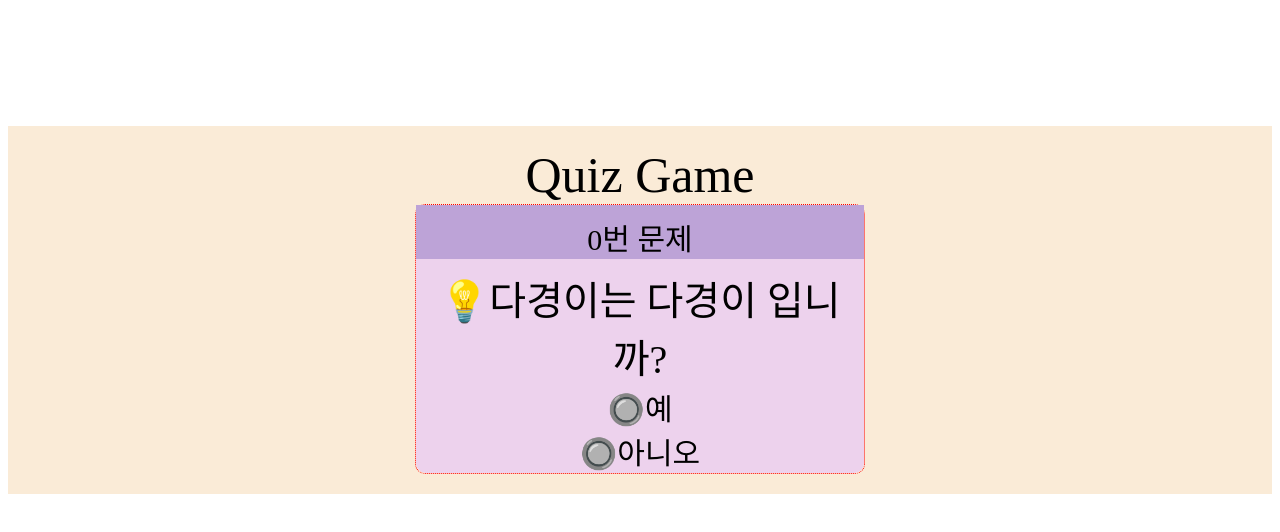
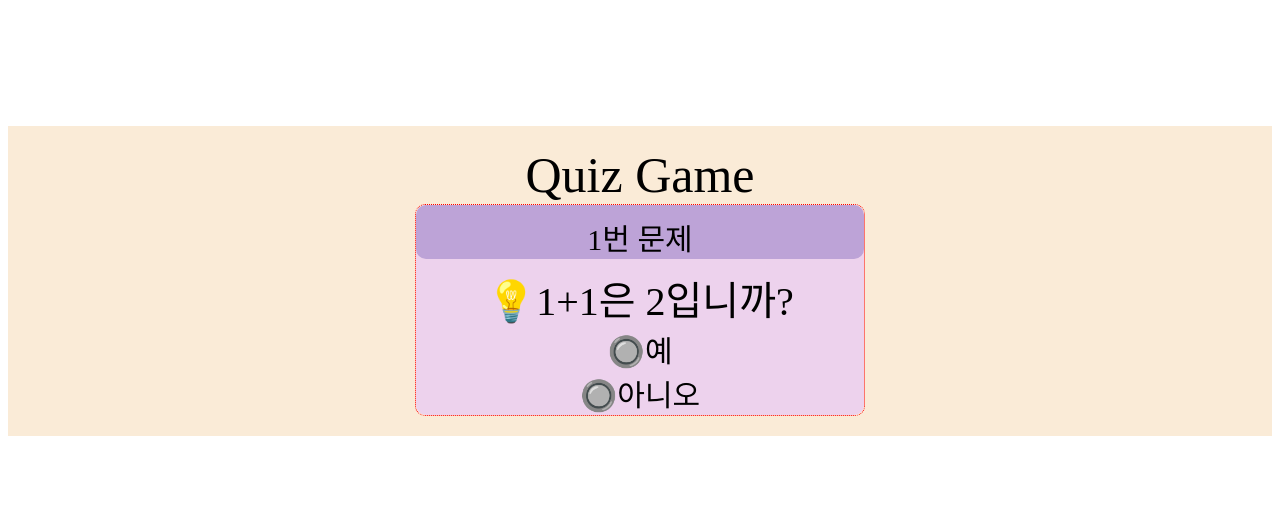
Before and after one commit to dakyungoh/quiz-game, a React (Create React App) app: page /game in a window 1280 px wide. Shown: the top 532 px of the page. Built offline with nearby package versions, Linux system fonts and the light colour scheme.

Commit message:
feat : 오류 수정

```diff
--- a/package.json
+++ b/package.json
@@ -11,6 +11,7 @@
     "react-router": "^6.8.1",
     "react-router-dom": "^6.8.1",
     "react-scripts": "5.0.1",
+    "styled-components": "^5.3.8",
     "web-vitals": "^2.1.4"
   },
   "scripts": {
--- a/src/App.css
+++ b/src/App.css
@@ -34,11 +34,14 @@
 
 .game-number {
   padding-top: 10px;
+  border-radius: 10px;
 }
+
 .game-question {
   padding-top: 10px;
   font-size: 40px;
 }
+
 .game-answer-list {
   font-size: 30px;
 }
--- a/src/Game.jsx
+++ b/src/Game.jsx
@@ -20,7 +20,7 @@ function Game({ userAnswerList, setUserAnswerList }) {
 
   return (
     <div className="game">
-      <div className="game-number">{questionNumber}번 문제</div>
+      <div className="game-number">{questionNumber + 1}번 문제</div>
       <div className="game-question">💡{currentQuestion.question}</div>
       <div className="game-answer-list">
         {currentQuestion.answerList.map((answerItem, index) => (
--- a/src/Result.jsx
+++ b/src/Result.jsx
@@ -1,6 +1,8 @@
+import { useNavigate } from "react-router";
 import questionList from "./question-list";
 
 function Result({ userAnswerList }) {
+  const navigate = useNavigate();
   const totalQuestionCount = questionList.length;
   let score = 0;
   for (let i = 0; i < totalQuestionCount; i++) {
@@ -9,6 +11,7 @@ function Result({ userAnswerList }) {
     }
   }
   const score100 = Math.ceil((score / totalQuestionCount) * 100);
+
   return (
     <div className="result">
       <div className="result-title">결과</div>
@@ -16,7 +19,7 @@ function Result({ userAnswerList }) {
         {questionList.map((currentQuestion, questionNumber) => {
           return (
             <div key={currentQuestion.question}>
-              <div className="game-number">{questionNumber}번 문제</div>
+              <div className="game-number">{questionNumber + 1}번 문제</div>
               <div className="game-question">{currentQuestion.question}</div>
               <div className="game-answer">
                 정답:{" "}
@@ -33,6 +36,7 @@ function Result({ userAnswerList }) {
         <div>문제 개수: {totalQuestionCount}</div>
         <div>정답 개수: {score}</div>
         <div className="score">점수: {score100}</div>
+        <button onClick={onclickReset}>처음으로 돌아가기</button>
       </div>
     </div>
   );
--- a/src/question-list.js
+++ b/src/question-list.js
@@ -1,17 +1,17 @@
 const questionList = [
   {
-    question: "다경이는 다경이 입니까?",
+    question: "1+1은 2입니까?",
     answerList: ["예", "아니오"],
     correctAnswer: 0,
   },
   {
-    question: "다경이의 이름은 무엇입니까?",
-    answerList: ["다겨", "찬희", "다경", "콩돌"],
+    question: "2*3은 무엇입니까?",
+    answerList: ["2", "3", "6", "8"],
     correctAnswer: 2,
   },
   {
-    question: "다경이의 꿈은 무엇입니까?",
-    answerList: ["선생님", "개발자", "아이돌"],
+    question: "3+5는 무엇입니까?",
+    answerList: ["4", "6", "8"],
     correctAnswer: 2,
   },
 ];
```
Also changed, not shown: 1 other file (tests, documents, lock files or other folders).
